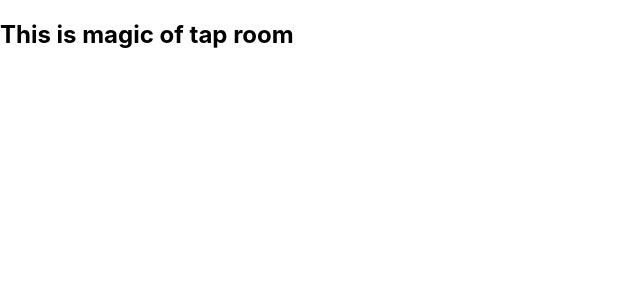
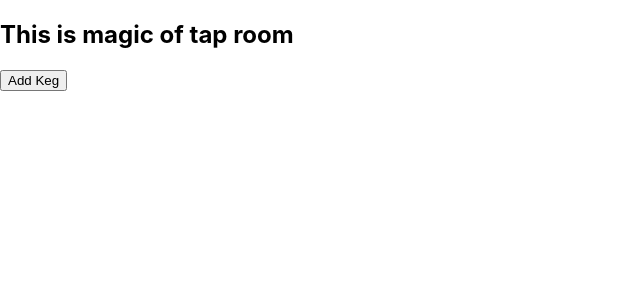
Before and after one commit to DanielAdeyemi/tap_room_2, a React (Create React App) app: page / in a window 1280 px wide. Shown: the top 300 px of the page, without its empty margins (0-640 px from the left). Built offline with nearby package versions, Linux system fonts and the light colour scheme.

Commit message:
create keg details

```diff
--- a/src/components/KegControl.js
+++ b/src/components/KegControl.js
@@ -1,5 +1,6 @@
 import React from "react";
 import KegList from "./KegList";
+import NewKegForm from "./NewKegForm";
 
 export default class KegControl extends React.Component {
   constructor(props) {
@@ -34,14 +35,25 @@ export default class KegControl extends React.Component {
 
   render() {
     let currentlyVisibleState = null;
+    let buttonText = null;
+    if(this.state.formVisibleOnPage) {
+      currentlyVisibleState =
+      <NewKegForm
+        onNewKegCreation={this.handleAddingNewKegToList}
+      />;
+      buttonText = "Add Keg";
+    } else {
     currentlyVisibleState =
       <KegList
         kegList={this.state.mainKegList}
         onKegSelection={this.handleChangingSelectedKeg}
-      />
+      />;
+      buttonText = "Add Keg";
+    }
     return(
       <>
         {currentlyVisibleState}
+        <button onClick={this.handleClick}>{buttonText}</button>
       </>
     );
   }
```
Also changed, not shown: src/components/KegDetail.js (added, +19 -0 lines).
